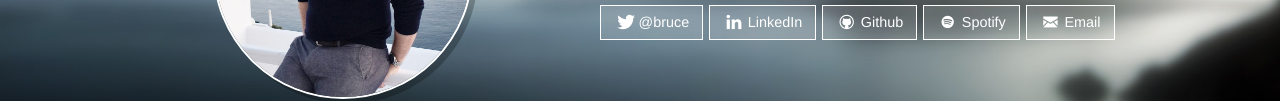
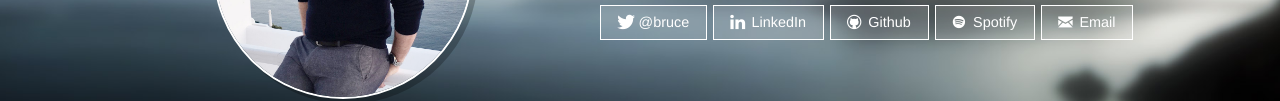
Before and after one commit to BruceClark/fluidvision.net, a website: page index.html in a window 1280 px wide. Shown: the part 251-352 px from the top of the page. Drawn offline with nearby package versions, Linux system fonts and the light colour scheme; files that its build step writes are made by us from their sources.

Commit message:
Fix small padding issue on right side of links

```diff
--- a/assets/styles/site.scss
+++ b/assets/styles/site.scss
@@ -52,6 +52,10 @@ body {
 
     .links {
       font-size: 0;
+
+      a.button {
+        padding-right: 17px;
+      }
 
       .wrap {
         display: none;
```
